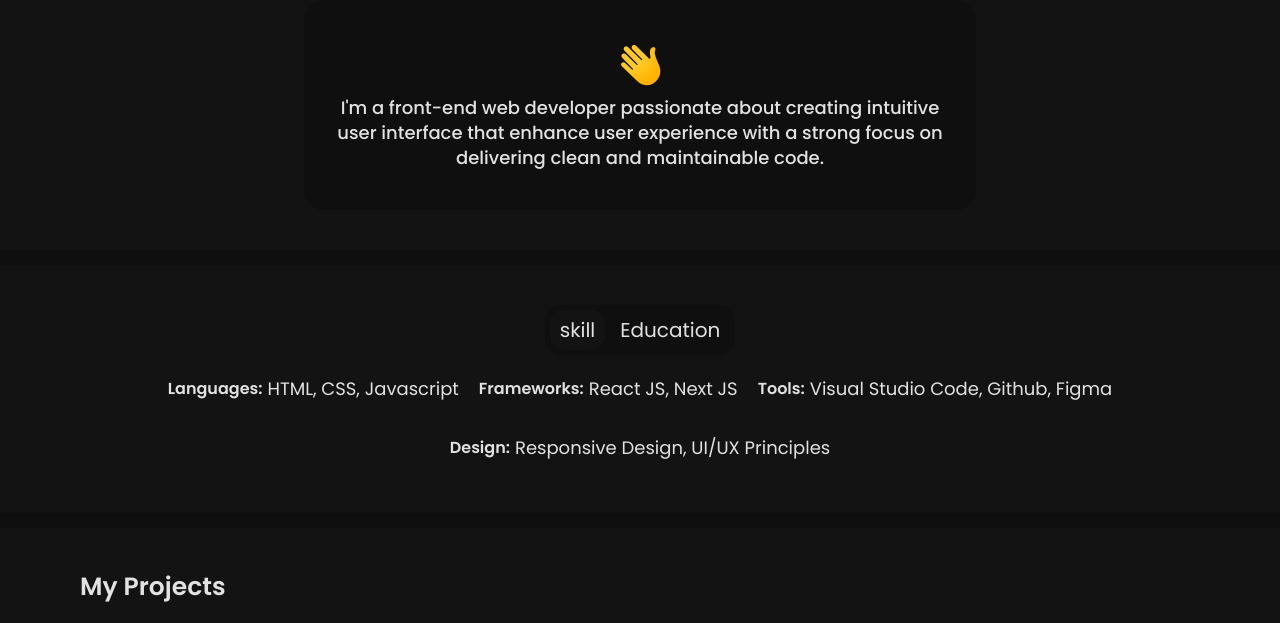
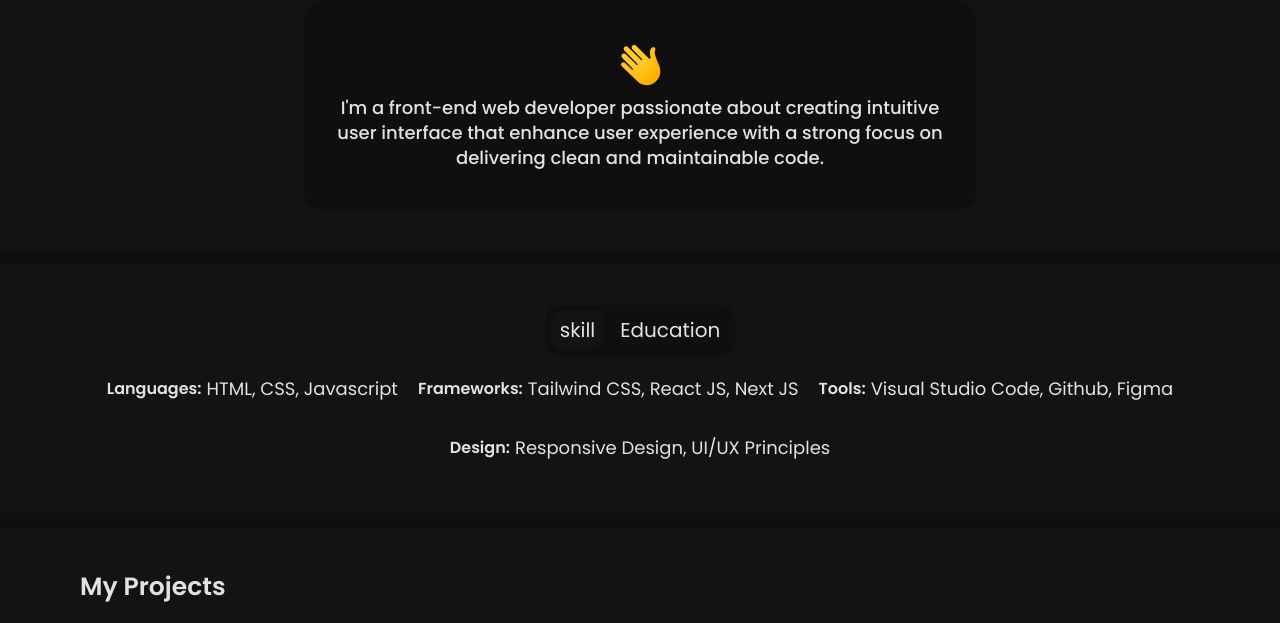
Before and after one commit to Taiwo619/Front-End, a plain HTML site: page index.html in a window 1280 px wide. Shown: the part 175-798 px from the top of the page. Drawn offline with Linux system fonts and the light colour scheme.

Commit message:
content update

```diff
--- a/index.html
+++ b/index.html
@@ -105,7 +105,7 @@
 
                 <div class="skillset">
                     <p class="skill-type">Frameworks:</p>
-                    <p class="skill-type-set">React JS, Next JS</p>
+                    <p class="skill-type-set"> Tailwind CSS, React JS, Next JS</p>
                 </div>
 
                 <div class="skillset">
```
